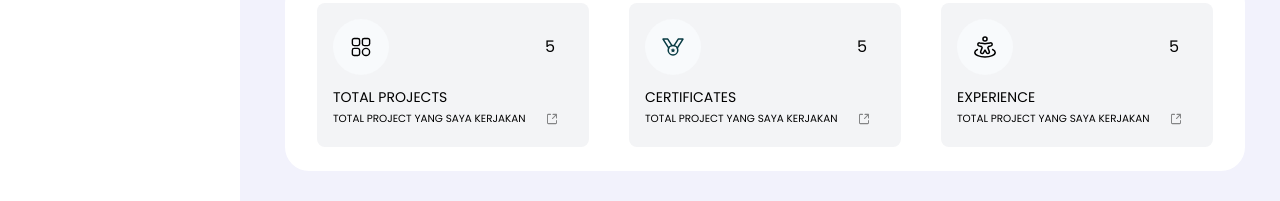
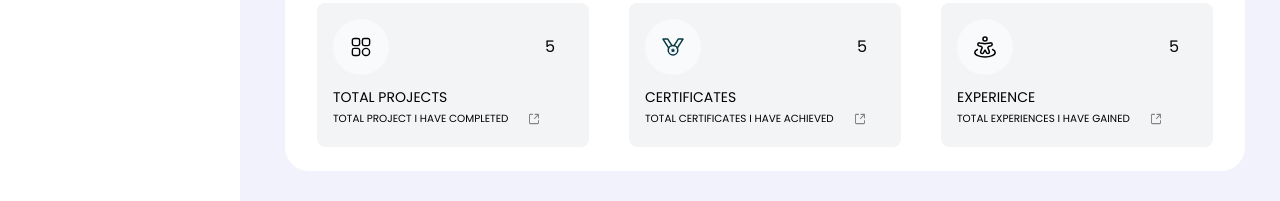
Before and after one commit to Bibintanggg/porto-V3, a React (Vite) app: page /about in a window 1280 px wide. Shown: the part 507-708 px from the top of the page. Built offline with nearby package versions, Linux system fonts and the light colour scheme.

Commit message:
Add New Style

```diff
--- a/src/Component/Sidebar.jsx
+++ b/src/Component/Sidebar.jsx
@@ -27,6 +27,7 @@ function Sidebar() {
   return (
     <section>
       <div className="relative w-60 h-[100vh] bg-[#ffff] pt-10">
+
         <div className="bg-red-50 w-32 h-32 rounded-full items-center mx-auto overflow-hidden">
           <img
             src={FotoBintang}
--- a/src/Pages/About.jsx
+++ b/src/Pages/About.jsx
@@ -32,21 +32,21 @@ function About() {
       id: 1,
       title: "TOTAL PROJECTS",
       value: 5,
-      desc: "TOTAL PROJECT YANG SAYA KERJAKAN",
+      desc: "TOTAL PROJECT I HAVE COMPLETED",
       icon: ProjectIcon,
     },
     {
       id: 2,
       title: "CERTIFICATES",
       value: 5,
-      desc: "TOTAL PROJECT YANG SAYA KERJAKAN",
+      desc: "TOTAL CERTIFICATES I HAVE ACHIEVED",
       icon: CertiIcon,
     },
     {
       id: 3,
       title: "EXPERIENCE",
       value: 5,
-      desc: "TOTAL PROJECT YANG SAYA KERJAKAN",
+      desc: "TOTAL EXPERIENCES I HAVE GAINED",
       icon: ExperienceIcon,
     },
   ];
@@ -54,7 +54,7 @@ function About() {
   const stack = [
     {
       id: 1,
-      title: "FRAMEWORK",
+      title: "TECH STACK",
       icon: FrameworkIcon,
     },
     {
@@ -94,9 +94,13 @@ function About() {
       <div className="ml-[250px] w-full overflow-y-auto">
         <div className="bg-transparent p-8">
           <div className="flex justify-between text-left">
-            <h1 className="text-base font-semibold text-gray-800 font-poppins pt-2">About</h1>
+            <h1 className="text-base font-semibold text-gray-800 font-poppins pt-2">
+              About
+            </h1>
             <div className="text-right">
-              <h2 className="text-base font-semibold text-gray-800 font-poppins">Hello, Bintang!</h2>
+              <h2 className="text-base font-semibold text-gray-800 font-poppins">
+                Hello, Bintang!
+              </h2>
               <p className="-translate-y-2">Role &gt; Student</p>
             </div>
           </div>
@@ -139,7 +143,10 @@ function About() {
 
             <div className="w-[60rem] h-48 bg-white mt-10 rounded-3xl flex gap-10 items-center justify-center">
               {dataProject.map((project) => (
-                <div key={project.id} className="bg-gray-100 p-4 rounded-lg h-36 w-[17rem]">
+                <div
+                  key={project.id}
+                  className="bg-gray-100 p-4 rounded-lg h-36 w-[17rem]"
+                >
                   <div className="cursor-pointer">
                     <div className="flex items-center gap-[9.75rem]">
                       <div className="w-14 h-14 rounded-full bg-slate-50 justify-center items-center flex">
@@ -147,7 +154,9 @@ function About() {
                       </div>
                       <p className="font-poppins">{project.value}</p>
                     </div>
-                    <p className="text-sm translate-y-3 font-poppins">{project.title}</p>
+                    <p className="text-sm translate-y-3 font-poppins">
+                      {project.title}
+                    </p>
                     <div className="translate-y-4 font-poppins flex gap-5">
                       <span className="text-[0.65rem]">{project.desc}</span>
                       <img src={ShareIcon} alt="" className="w-3 opacity-45" />
@@ -160,7 +169,9 @@ function About() {
             <div>
               <div className="text-center">
                 <p className="text-xl font-bold mt-10">Tech Stack</p>
-                <span className="text-sm">Lorem ipsum dolor sit amet consectetur adipisicing elit.</span>
+                <span className="text-sm">
+                  Lorem ipsum dolor sit amet consectetur adipisicing elit.
+                </span>
               </div>
 
               <div>
@@ -178,8 +189,11 @@ function About() {
                       <div
                         key={items.id}
                         onClick={() => setActiveStack(items.title)}
-                        className={`flex items-center gap-2 w-36 h-10 rounded-md cursor-pointer ${activeStack === items.title ? 'bg-blue-100' : 'bg-gray-100'
-                          }`}
+                        className={`flex items-center gap-2 w-36 h-10 rounded-md cursor-pointer ${
+                          activeStack === items.title
+                            ? "bg-blue-100"
+                            : "bg-gray-100"
+                        }`}
                       >
                         <div className="flex items-center justify-center mx-auto gap-2">
                           <img src={items.icon} alt="" className="w-6 h-6" />
@@ -192,10 +206,24 @@ function About() {
 
                 <div className="grid grid-cols-6 gap-4 mt-5 rounded-lg">
                   {displayedStack.map((icons) => (
-                    <div key={icons.id} className="flex items-center justify-center">
-                      <div className="flex flex-col items-center justify-center w-80 h-32 bg-white rounded p-2">
-                        <img src={icons.icon} alt={icons.name} className="w-20 h-20" />
-                        <span className="text-xs text-black mt-2 font-poppins">{icons.name}</span>
+                    <div
+                      key={icons.id}
+                      className="flex items-center justify-center"
+                    >
+                      <div className="relative flex items-center justify-center w-48 h-6 bg-white rounded p-10 gap-3 overflow-hidden group transition-all duration-300 ease-in-out">
+                        <div className="absolute top-0 left-0 h-full bg-slate-300 w-0 transition-all duration-500 group-hover:w-[100%]"></div>
+
+                        <div className="relative flex items-center justify-center gap-3">
+                          <img
+                            src={icons.icon}
+                            alt={icons.name}
+                            className="w-10 h-20 transition-transform duration-700 ease-in-out group-hover:-translate-x-1"
+                          />
+                          <span className="text-xs text-black mt-2 font-poppins transition-transform duration-700 ease-in-out group-hover:translate-x-2">
+                            {" "}
+                            {icons.name}
+                          </span>
+                        </div>
                       </div>
                     </div>
                   ))}
```
Also changed, not shown: src/assets/Image/dicoding.png (added).
